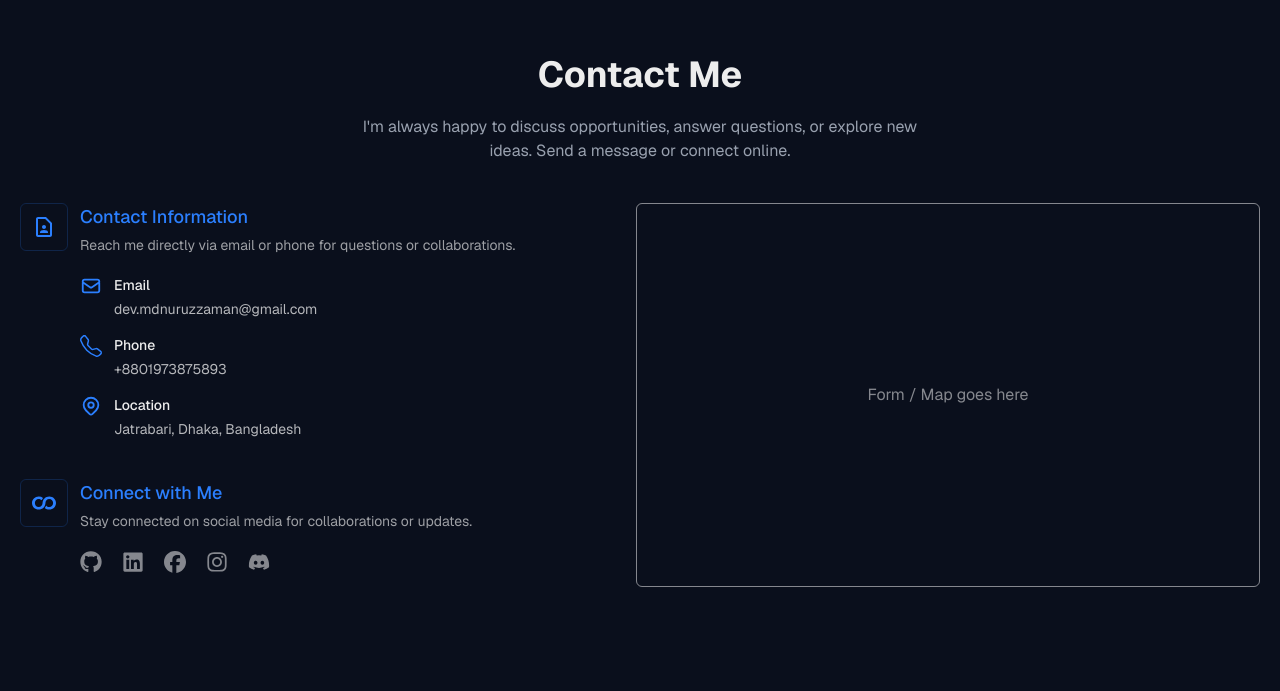
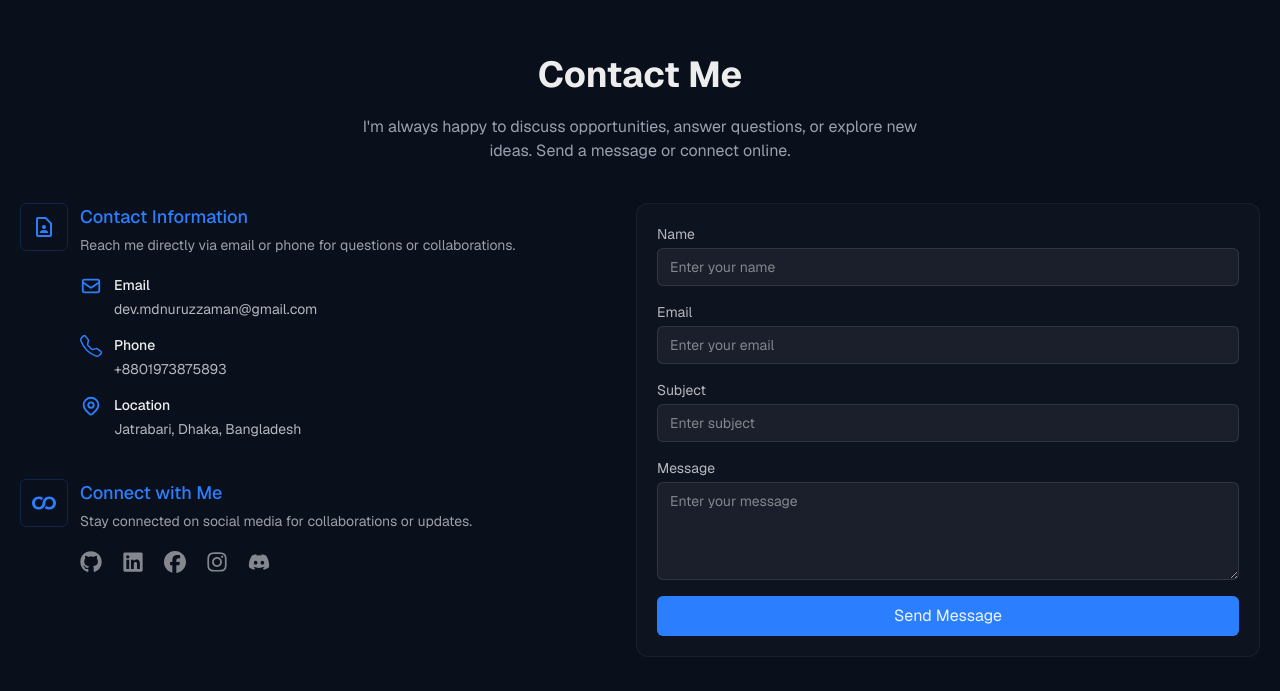
Before and after one commit to mdnuruzzamannirob/Portfolio, a Next.js app: page / in a window 1280 px wide. Shown: the part 3606-4297 px from the top of the page. Built offline with nearby package versions, Linux system fonts and the light colour scheme.

Commit message:
add email js and all credentials add contact form into contact me section connect email js with contact form

```diff
--- a/package.json
+++ b/package.json
@@ -10,6 +10,7 @@
     "format": "prettier --write ."
   },
   "dependencies": {
+    "@emailjs/browser": "^4.4.1",
     "@studio-freight/lenis": "^1.0.42",
     "clsx": "^2.1.1",
     "framer-motion": "^12.23.12",
--- a/src/components/ContactMe.tsx
+++ b/src/components/ContactMe.tsx
@@ -1,4 +1,6 @@
-import { FC } from 'react';
+'use client';
+
+import { FC, FormEvent, useRef, useState } from 'react';
 import { HiOutlineLocationMarker, HiOutlineMail } from 'react-icons/hi';
 import { BsTelephone } from 'react-icons/bs';
 import { MdOutlineContactPage } from 'react-icons/md';
@@ -7,8 +9,48 @@ import { FaGithub, FaLinkedin, FaFacebook, FaInstagram, FaDiscord } from 'react-
 import SectionTitle from './SectionTitle';
 import { IContactCard, IContactItem, ISocialLink } from '@/types';
 import Link from 'next/link';
+import emailjs from '@emailjs/browser';
 
 const ContactMe: FC = () => {
+  const formRef = useRef<HTMLFormElement>(null);
+  const [isLoading, setIsLoading] = useState(false);
+  const [status, setStatus] = useState('');
+
+  const sendEmail = async (e: FormEvent) => {
+    e.preventDefault();
+    if (!formRef.current) return;
+
+    setIsLoading(true);
+    setStatus('');
+
+    const formData = new FormData(formRef.current);
+
+    const templateParams = {
+      name: formData.get('name') as string,
+      email: formData.get('email') as string,
+      subject: formData.get('subject') as string,
+      message: formData.get('message') as string,
+      time: new Date().toLocaleString(),
+    };
+
+    try {
+      await emailjs.send(
+        process.env.NEXT_PUBLIC_EMAILJS_SERVICE_ID!,
+        process.env.NEXT_PUBLIC_EMAILJS_TEMPLATE_ID!,
+        templateParams as Record<string, unknown>,
+        process.env.NEXT_PUBLIC_EMAILJS_PUBLIC_KEY!,
+      );
+
+      setStatus('Message sent successfully ✅');
+      formRef.current.reset();
+    } catch (error) {
+      console.error(error);
+      setStatus('Failed to send ❌ Try again later.');
+    } finally {
+      setIsLoading(false);
+    }
+  };
+
   const ContactCard: FC<IContactCard> = ({ icon: Icon, title, description, children }) => (
     <div className="flex gap-3">
       <div className="border-primary/20 flex size-12 items-center justify-center rounded-md border">
@@ -92,9 +134,76 @@ const ContactMe: FC = () => {
         </div>
 
         {/* Placeholder for form or map */}
-        <div className="flex h-96 w-full items-center justify-center rounded-md border text-white/50">
-          Form / Map goes here
-        </div>
+
+        <form
+          ref={formRef}
+          onSubmit={sendEmail}
+          className="w-full space-y-4 rounded-xl border border-white/5 bg-white/[2%] p-5"
+        >
+          <div className="flex flex-col">
+            <label htmlFor="name" className="mb-1 text-sm text-white/70">
+              Name
+            </label>
+            <input
+              id="name"
+              type="text"
+              name="name"
+              placeholder="Enter your name"
+              required
+              className="focus:ring-primary w-full rounded-md border border-white/10 bg-white/5 px-3 py-2 text-sm outline-none focus:ring-2"
+            />
+          </div>
+
+          <div className="flex flex-col">
+            <label htmlFor="email" className="mb-1 text-sm text-white/70">
+              Email
+            </label>
+            <input
+              id="email"
+              type="email"
+              name="email"
+              placeholder="Enter your email"
+              required
+              className="focus:ring-primary w-full rounded-md border border-white/10 bg-white/5 px-3 py-2 text-sm outline-none focus:ring-2"
+            />
+          </div>
+
+          <div className="flex flex-col">
+            <label htmlFor="subject" className="mb-1 text-sm text-white/70">
+              Subject
+            </label>
+            <input
+              id="subject"
+              type="text"
+              name="subject"
+              placeholder="Enter subject"
+              required
+              className="focus:ring-primary w-full rounded-md border border-white/10 bg-white/5 px-3 py-2 text-sm outline-none focus:ring-2"
+            />
+          </div>
+
+          <div className="flex flex-col">
+            <label htmlFor="message" className="mb-1 text-sm text-white/70">
+              Message
+            </label>
+            <textarea
+              id="message"
+              name="message"
+              placeholder="Enter your message"
+              required
+              rows={4}
+              className="focus:ring-primary w-full rounded-md border border-white/10 bg-white/5 px-3 py-2 text-sm outline-none focus:ring-2"
+            />
+          </div>
+
+          <button
+            type="submit"
+            disabled={isLoading}
+            className="bg-primary hover:bg-primary/80 w-full rounded-md py-2 text-white/90 transition disabled:opacity-50"
+          >
+            {isLoading ? 'Sending...' : 'Send Message'}
+          </button>
+        </form>
       </div>
     </section>
   );
```
Also changed, not shown: 1 other file (tests, documents, lock files or other folders).
